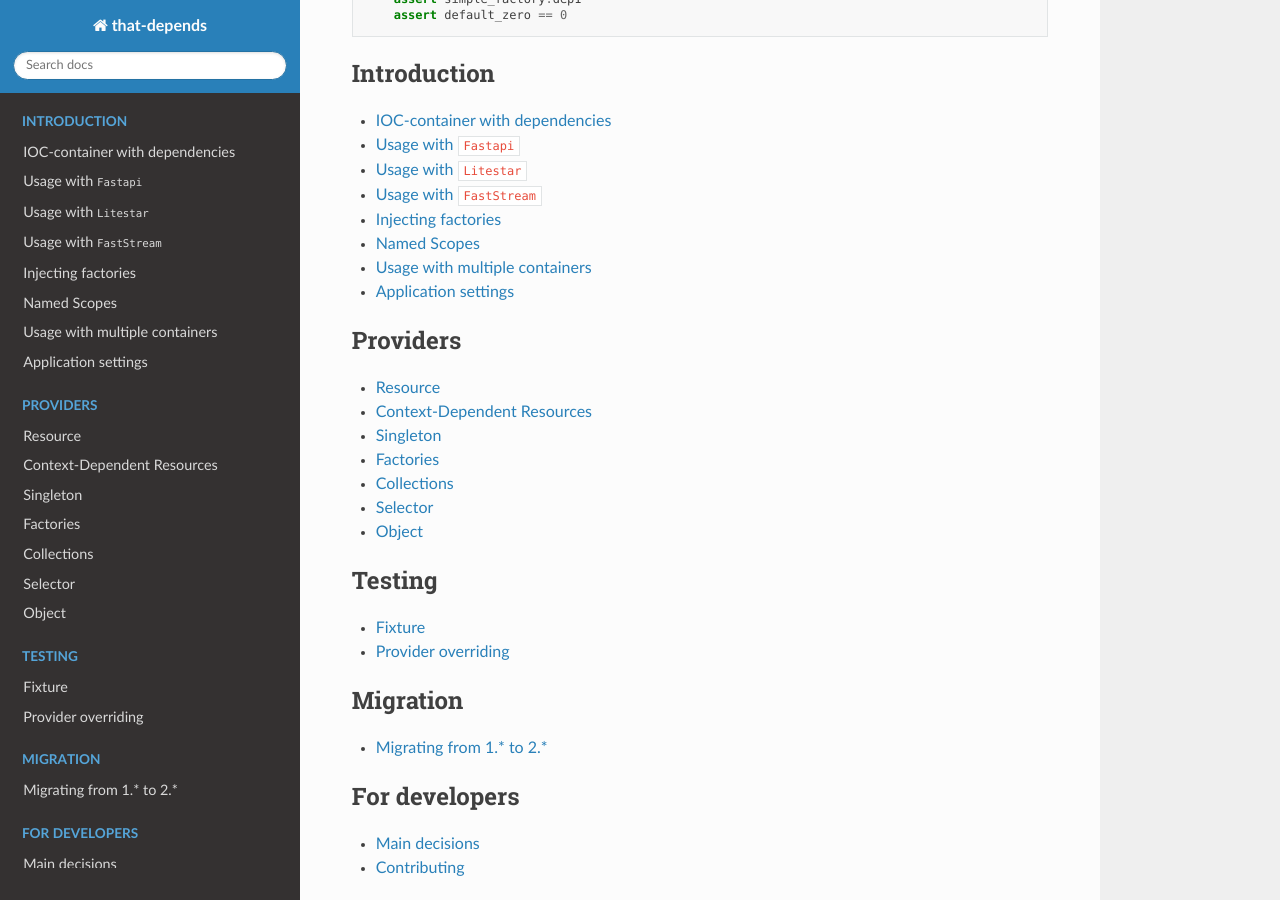
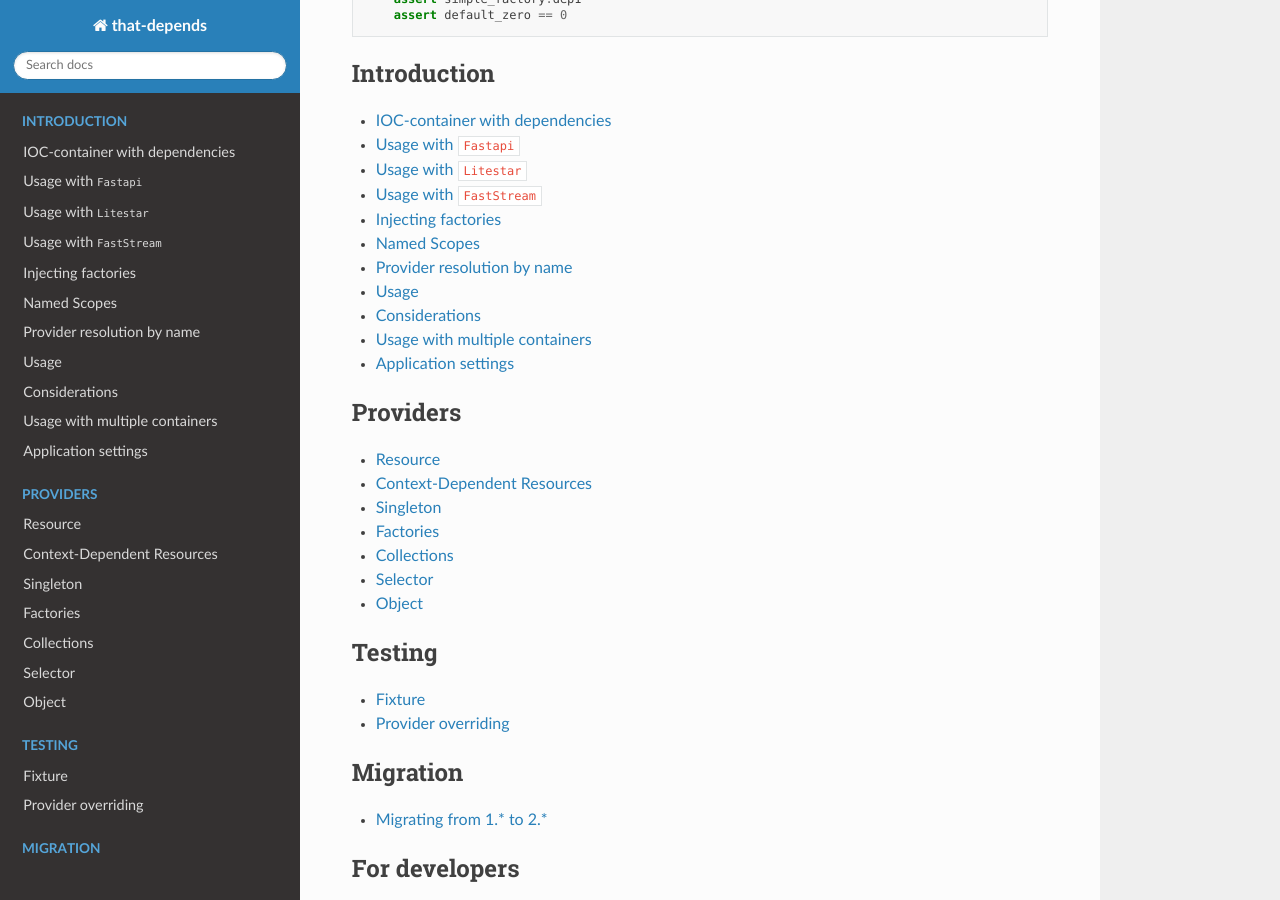
Before and after one commit to modern-python/that-depends, a Sphinx documentation site: the page built from docs/index.md, in a window 1280 px wide and 900 px high, scrolled down 2558 px. Built offline with Sphinx 7.4.7 and the Read the Docs theme 3.1.0, drawn with Linux system fonts in a browser that asks for light colours; part of the change alters nothing that is shown.

Commit message:
Wrote string provider documentation.

````diff
--- a/docs/index.md
+++ b/docs/index.md
@@ -12,6 +12,7 @@
     introduction/faststream
     introduction/inject-factories
     introduction/scopes
+    introduction/string-injection
     introduction/multiple-containers
     introduction/application-settings
 
--- /dev/null
+++ b/docs/introduction/string-injection.md
@@ -0,0 +1,79 @@
+## Provider resolution by name
+
+The `@inject` decorator can be used to inject a provider by its name. This is useful when you want to inject a provider that is not directly imported in the current module.
+
+
+This serves two primary purposes:
+
+- A higher level of decoupling between container and your code.
+- Avoiding circular imports.
+
+---
+## Usage
+
+To inject a provider by name, use the `Provide` marker with a string argument that has the following format:
+
+```
+Container.Provider[.attribute.attribute...]
+```
+
+The string will be validated when it is passed to `Provide[]`, thus will raise an exception
+immediately.
+
+**For example**:
+
+```python
+from that_depends import BaseContainer, inject, Provide
+
+class Config(BaseSettings):
+    name: str = "Damian"
+
+class A(BaseContainer):
+    b = providers.Factory(Config)
+
+@inject
+def read(val = Provide["A.b.name"]):
+    return val
+
+assert read() == "Damian"
+```
+
+### Container alias
+
+Containers support aliases:
+
+```python
+
+class A(BaseContainer):
+    alias = "C" # replaces the container name.
+    b = providers.Factory(Config)
+
+@inject
+def read(val = Provide["C.b.name"]): # `A` can no longer be used.
+    return val
+
+assert read() == "Damian"
+```
+---
+## Considerations
+
+This feature is primarily intended as a fallback when other options are not optimal or
+simply not available, thus is recommended to be used sparingly.
+
+If you do decide to use injection by name, consider the following:
+
+- In order for this type of injection to work, your container must be in scope when the injected function is called:
+    ```python
+    from that_depends import BaseContainer, inject, Provide
+
+    @inject
+    def injected(f = Provide["MyContainer.my_provider"]): ...
+
+    injected() # will raise an Exception
+
+    class MyContainer(BaseContainer):
+        my_provider = providers.Factory(some_creator)
+
+    injected() # will resolve
+    ```
+- Validation of whether you have provided a correct container name and provider name will only happen when the function is called.
````
